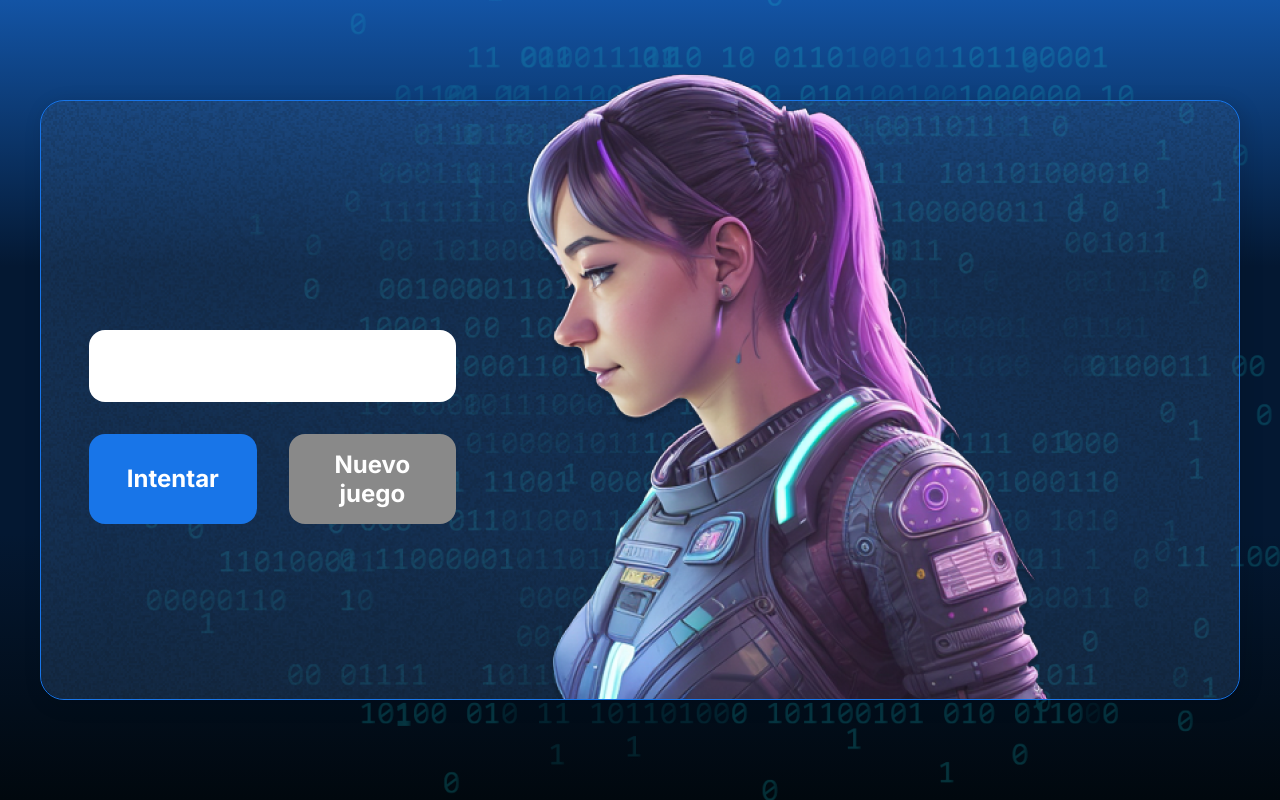
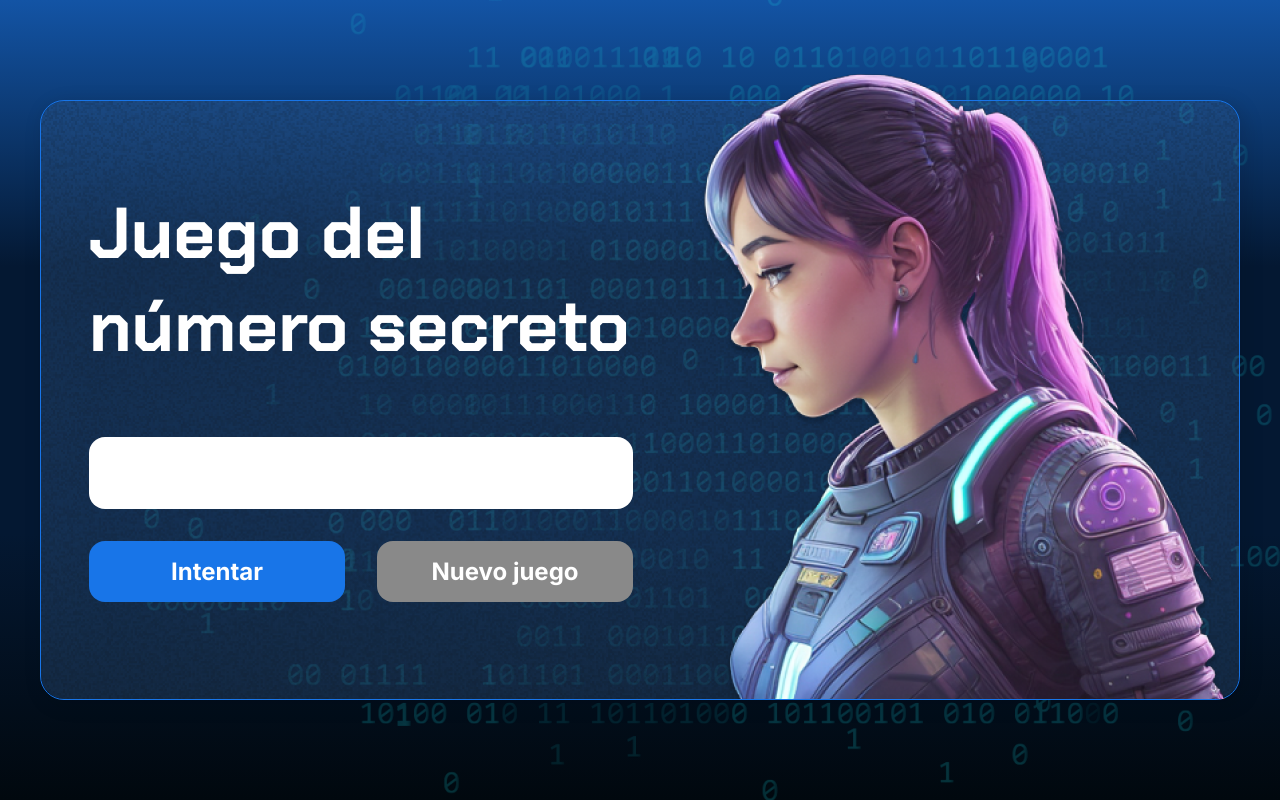
Before and after one commit to WilliamAndry/02-alura-logica-programacion, a plain HTML site: page index.html in a window 1280 px wide. Drawn offline with Linux system fonts and the light colour scheme.

Commit message:
Vinculo de HTML con JS y primera funcion

```diff
--- a/app.js
+++ b/app.js
@@ -0,0 +1,9 @@
+let titulo = document.querySelector("h1");
+titulo.innerHTML="Juego del número secreto";
+
+let parrafo = document.querySelector("p");
+
+
+function intentoDeUsuario(){
+    alert('Click desde el boton')
+}
--- a/index.html
+++ b/index.html
@@ -23,7 +23,7 @@
                 </div>
                 <input type="number" min="1" max="10" class="container__input">
                 <div class="chute container__botones">
-                    <button class="container__boton">Intentar</button>
+                    <button onclick="intentoDeUsuario();" class="container__boton">Intentar</button>
                     <button class="container__boton" id="reiniciar" disabled>Nuevo juego</button>
                 </div>
             </div>
```
Also changed, not shown: style.css (line endings or trailing spaces).
